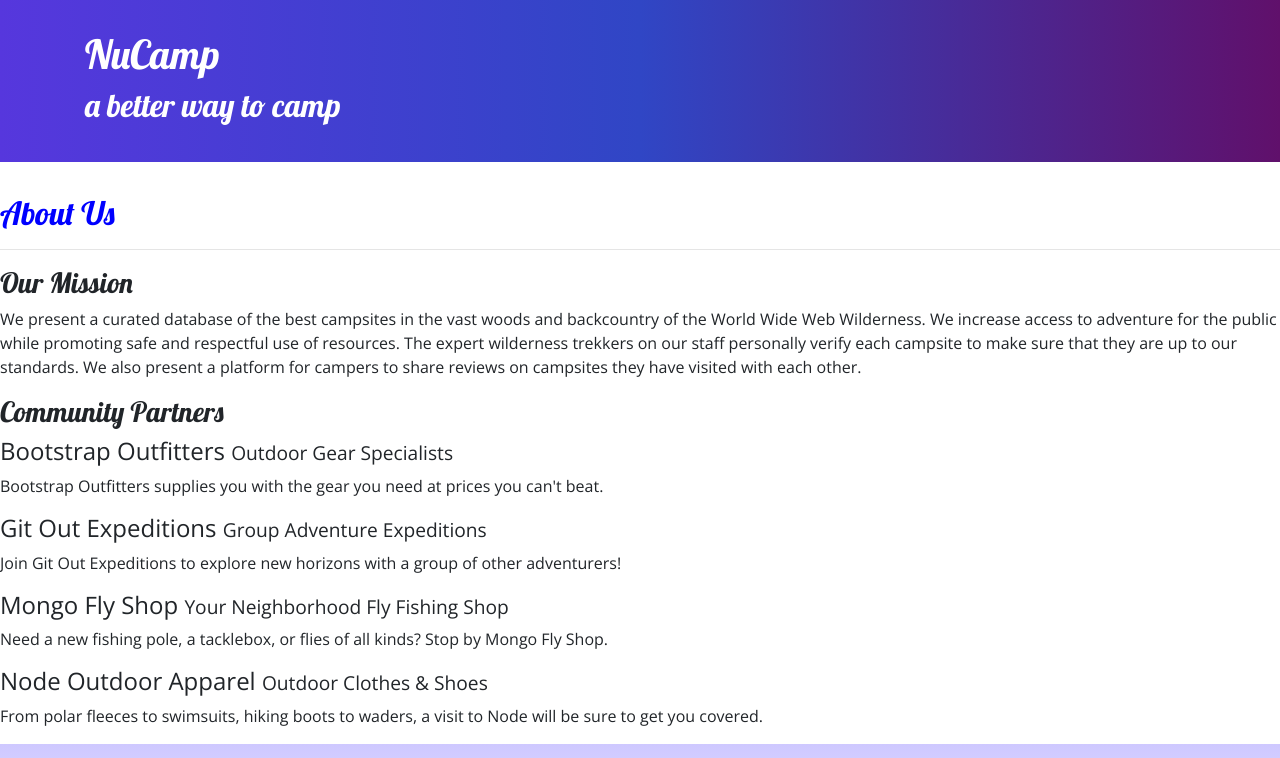
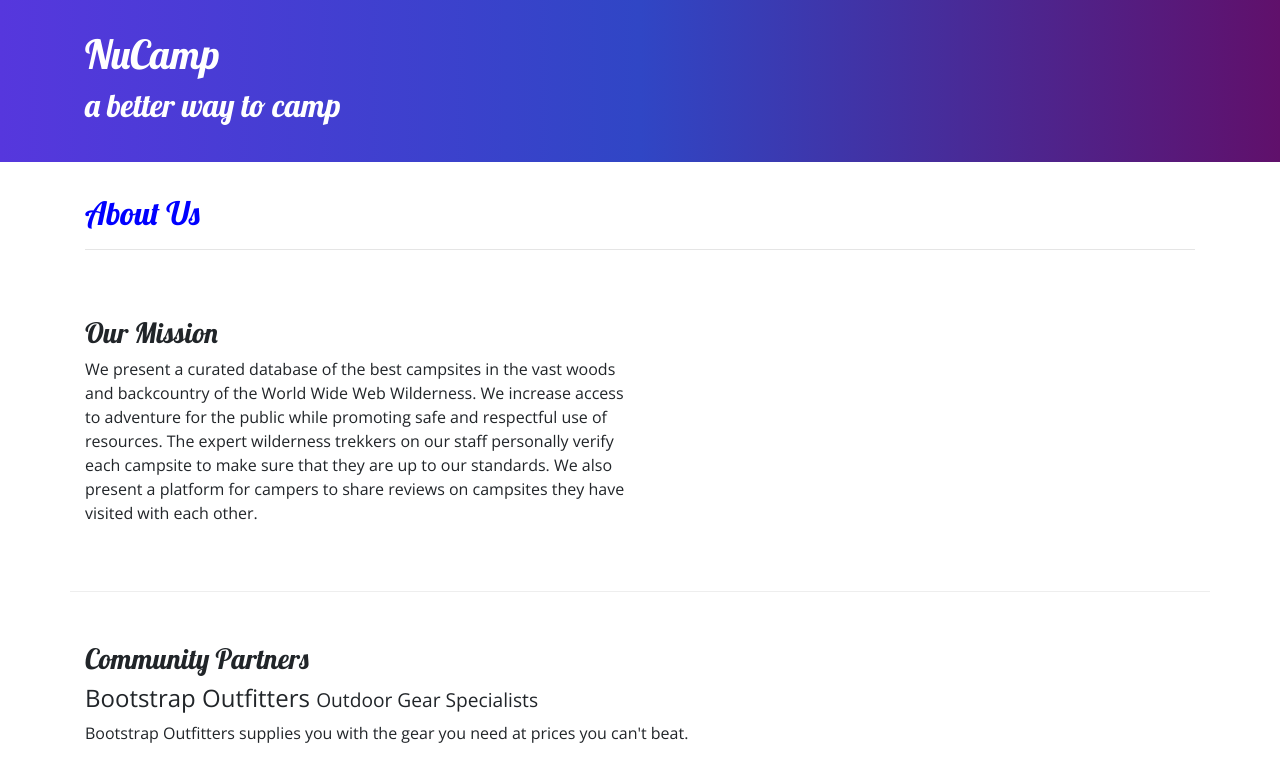
Before and after one commit to gelo650/nucampProject1, a website: page aboutus.html in a window 1280 px wide. Shown: the top 758 px of the page. Drawn offline with nearby package versions, Linux system fonts and the light colour scheme.

Commit message:
Updated Week 1 Assignment

```diff
--- a/aboutus.html
+++ b/aboutus.html
@@ -28,18 +28,19 @@
             </div>
         </header>
 
-        <div>
-            <div>
-                <div>
+        <div class="container">
+            <div class="row">
+                <div class="col-12">
                     <h2>About Us</h2>
                     <hr />
                 </div>
             </div>
 
-            <div>
-                <div>
+            <div class="row row-content">
+                <div class="col-sm-6 col">
                     <h3>Our Mission</h3>
-                    <p>We present a curated database of the best campsites in the vast woods and backcountry of the
+                    <p class="d-none, d-sm-block">We present a curated database of the best campsites in the vast woods
+                        and backcountry of the
                         World Wide Web Wilderness. We increase access to adventure for the public while promoting safe
                         and respectful use of resources. The expert wilderness trekkers on our staff personally verify
                         each campsite to make sure that they are up to our standards. We also present a platform for
@@ -47,17 +48,21 @@
                 </div>
             </div>
 
-            <div>
-                <div>
+            <div class="row row-content">
+                <div class="col-12">
                     <h3>Community Partners</h3>
                     <h4>Bootstrap Outfitters <small>Outdoor Gear Specialists</small></h4>
-                    <p>Bootstrap Outfitters supplies you with the gear you need at prices you can't beat.</p>
+                    <p class="d-none, d-sm-block">Bootstrap Outfitters supplies you with the gear you need at prices you
+                        can't beat.</p>
                     <h4>Git Out Expeditions <small>Group Adventure Expeditions</small></h4>
-                    <p>Join Git Out Expeditions to explore new horizons with a group of other adventurers!</p>
+                    <p class="d-none, d-sm-block">Join Git Out Expeditions to explore new horizons with a group of other
+                        adventurers!</p>
                     <h4>Mongo Fly Shop <small>Your Neighborhood Fly Fishing Shop</small></h4>
-                    <p>Need a new fishing pole, a tacklebox, or flies of all kinds? Stop by Mongo Fly Shop.</p>
+                    <p class="d-none, d-sm-block">Need a new fishing pole, a tacklebox, or flies of all kinds? Stop by
+                        Mongo Fly Shop.</p>
                     <h4>Node Outdoor Apparel <small>Outdoor Clothes & Shoes</small></h4>
-                    <p>From polar fleeces to swimsuits, hiking boots to waders, a visit to Node will be sure to get you
+                    <p class="d-none, d-sm-block">From polar fleeces to swimsuits, hiking boots to waders, a visit to
+                        Node will be sure to get you
                         covered.</p>
                 </div>
             </div>
```
Also changed, not shown: index.html (+8 -5 lines).
